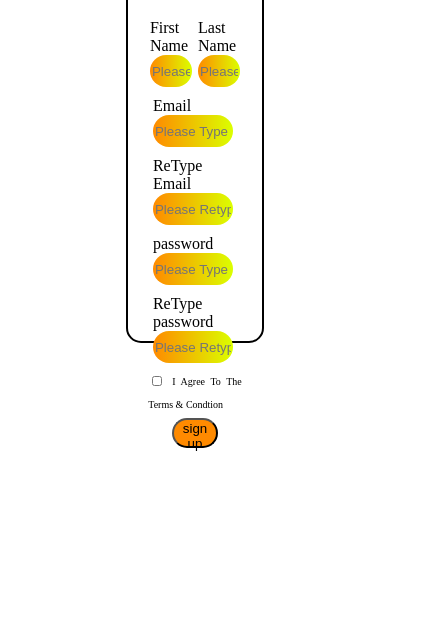
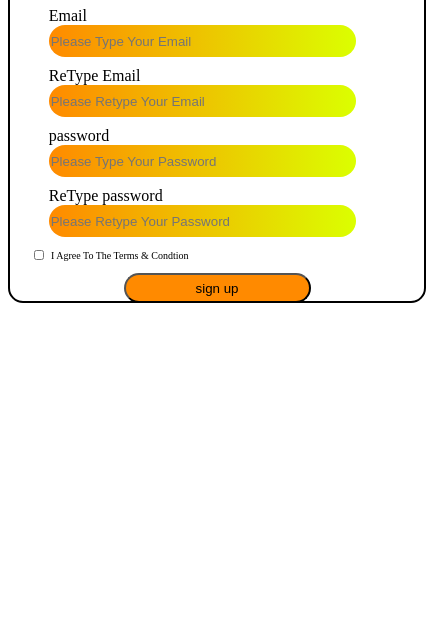
Before and after one commit to amirreza-hesari1387/easy-page-register-, a plain HTML site: page index.html in a window 390 px wide. Shown: the part 209-844 px from the top of the page, 426 px wide, since content can reach past the window. Drawn offline with Linux system fonts and the light colour scheme.

Commit message:
Update project

```diff
--- a/assets/css/style.css
+++ b/assets/css/style.css
@@ -1,13 +1,16 @@
+/* start fonts */
 @font-face {
         font-family: "irishGover";
         src: url("/assets/fonts/IrishGrover-Regular.ttf")
     }
+/* end fonts */
 
+/* start style tags */
 body{
     text-align: center;
 
 }
-
+/* start style registersection */
 .registersection{
     background-color: white;
     border-radius: 15px;
@@ -19,6 +22,7 @@ body{
     text-align: justify;
 
 }
+/* sign up tags */
 .registersection h1 {
     font-family: "irishGover", sans-serif;
     font-size: 30px;
@@ -30,6 +34,12 @@ body{
 .registersection span{
     color: red;
 }
+/* end style sign up tags */
+
+
+/* end style registersection */
+
+/* start style formsection */
 .formsection{
     text-align: center;
 }
@@ -48,6 +58,9 @@ body{
     padding: 0 1px 0 1px;
     margin-top: 10px;
 }
+/* end style formsection */
+
+/* start style input */
 input{
     width: 90%;
     border: none;
@@ -55,6 +68,10 @@ input{
     height: 30px;
     border-radius: 100px;
 }
+/* end style input */
+
+
+/* start style check box */
 .checkboxsection {
     text-align: justify;
 }
@@ -66,6 +83,9 @@ input{
     width: 10px;
     vertical-align: sub;
 }
+/* end style check box */
+
+/* start style button */
 button{
     width: 50%;
     height: 30px;
@@ -81,3 +101,24 @@ button:focus{
     box-shadow: 0 0 10px black inset;
     background-color: #DBFF00;
 }
+/* end style button */
+
+
+/* start Ressponsiveness */
+@media (max-width:412px) {
+    .registersection{
+    width: 100%   ;
+    padding: 0 20px 0 20px;
+
+}
+}
+@media (max-width:712px) {
+    .registersection{
+    width: 100%   ;
+    padding: 0 20px 0 20px;
+
+}
+}
+
+
+/* end Ressponsiveness */
--- a/index.html
+++ b/index.html
@@ -3,15 +3,21 @@
 <head>
     <meta charset="UTF-8">
     <meta name="viewport" content="width=device-width, initial-scale=1.0">
-    <title>Document</title>
+    <title>register</title>
     <link rel="stylesheet" href="assets/css/style.css">
 </head>
 <body>
+    <!-- start -->
 <section class="registersection">
     <div class="titel">
+        <!-- start header of page -->
         <h1>sign up</h1>
         <h5>Let’s Create Your <span>Account</span></h5>
     </div>
+    <!-- end header of page -->
+
+
+    <!-- start form tags -->
     <form class="formsection" action="">
         <div class="halfinput">
             <label  for="">First Name</label><br>
@@ -21,6 +27,7 @@
             <label for="">Last Name</label><br>
             <input placeholder="Please Type Your Lastname" type="text">
         </div>
+        <!-- end name tags -->
         <div class="lineinput">
             <label for="">Email</label><br>
             <input placeholder="Please Type Your Email" type="email">
@@ -29,6 +36,7 @@
             <label for="">ReType Email</label><br>
             <input placeholder="Please Retype Your Email" type="email">
         </div>
+        <!-- end email tags -->
         <div class="lineinput">
             <label for="">password</label><br>
             <input placeholder="Please Type Your Password" type="password">
@@ -37,6 +45,7 @@
             <label for="">ReType password</label><br>
             <input placeholder="Please Retype Your Password" type="password">
         </div>
+        <!-- end password tags -->
         <div class="checkboxsection">
             <input class="checkbox" type="checkbox">
             <label for="">I Agree To The Terms & Condtion</label><br>
@@ -45,7 +54,10 @@
             <button type="submit">sign up</button>
             <!-- <input value="sign up" type='button"> -->
         </div>
+        <!-- end submit tags -->
     </form>
+    <!-- end form tags -->
 </section>
+<!-- end -->
 </body>
 </html>
```
